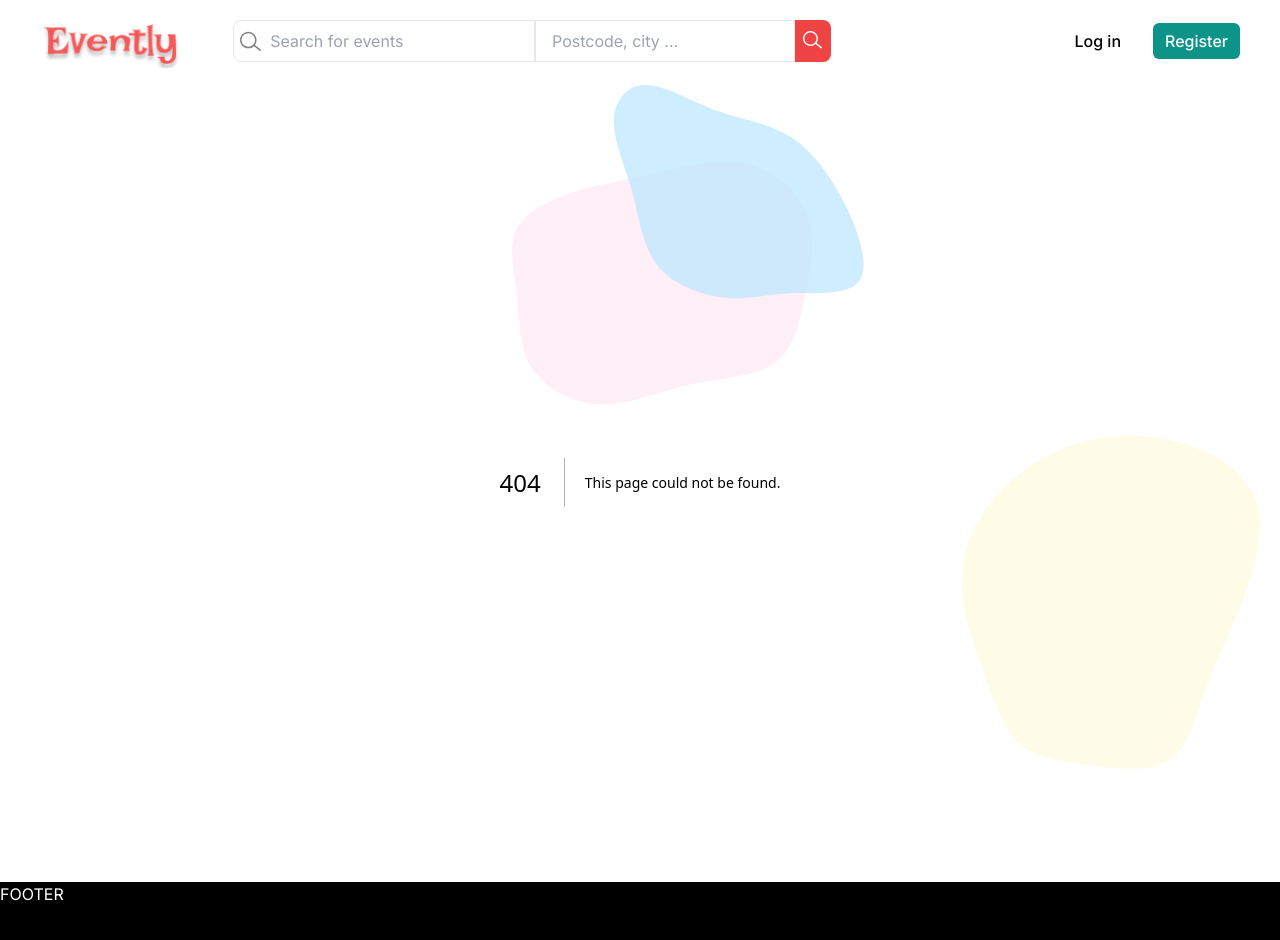
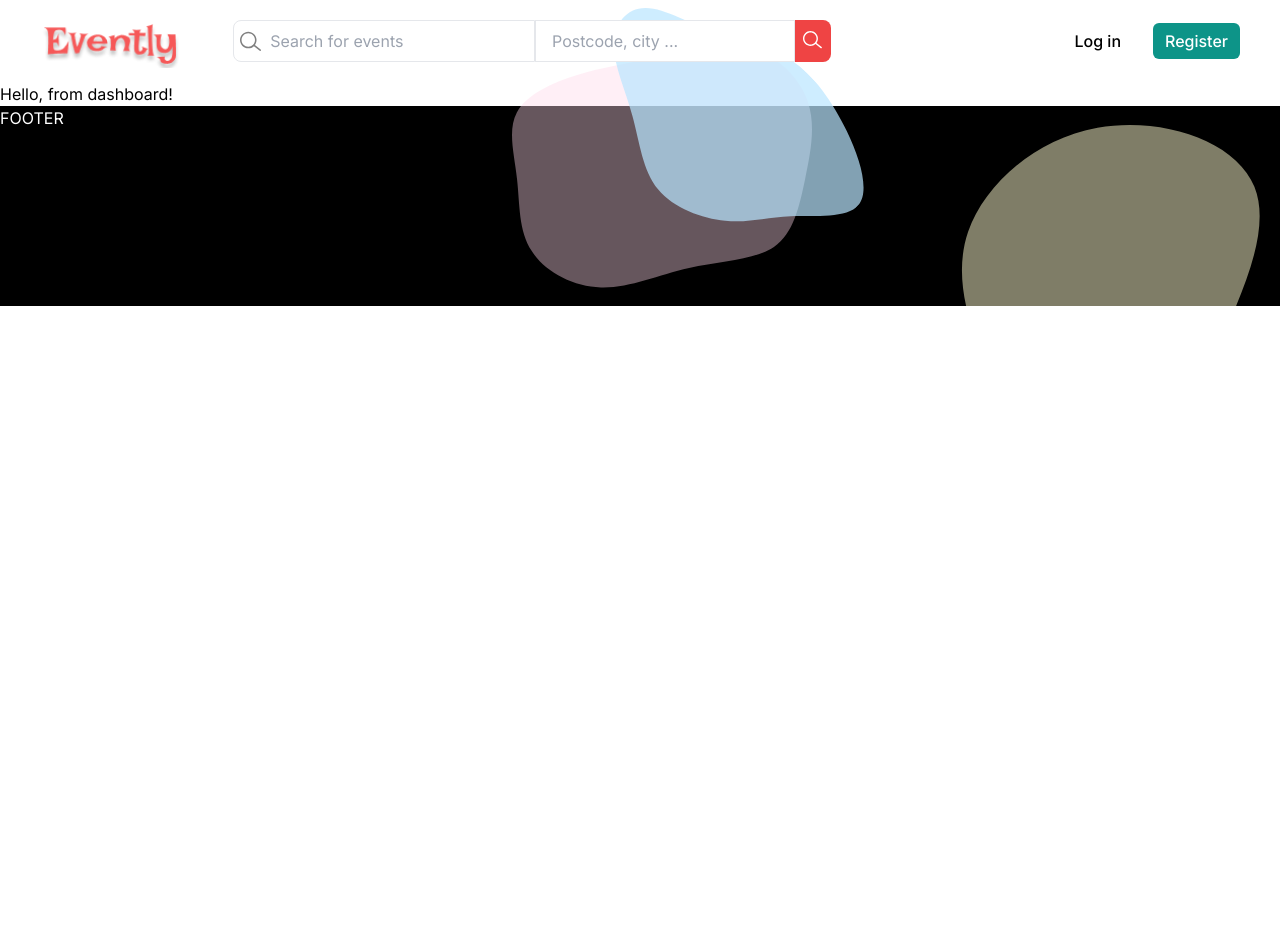
Before and after one commit to Rocamain/evently-next, a Next.js app: page /dashboard in a window 1280 px wide. Before the commit this address had no page. Shown: the top 940 px of the page. After the commit the page ends 800 px from the top, so only its background shows below. Built offline with nearby package versions, Linux system fonts and the light colour scheme.

Commit message:
Initiates dashboard page

```diff
--- /dev/null
+++ b/src/app/dashboard/page.tsx
@@ -0,0 +1,3 @@
+export default function dashboard() {
+  return <h1>Hello, from dashboard!</h1>;
+}
--- /dev/null
+++ b/src/app/dashboard/settings/page.js
@@ -0,0 +1,3 @@
+export default function settings() {
+  return <h1>Hello, from settings!</h1>;
+}
```
